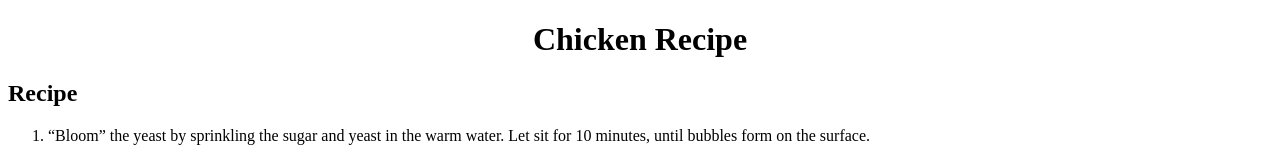
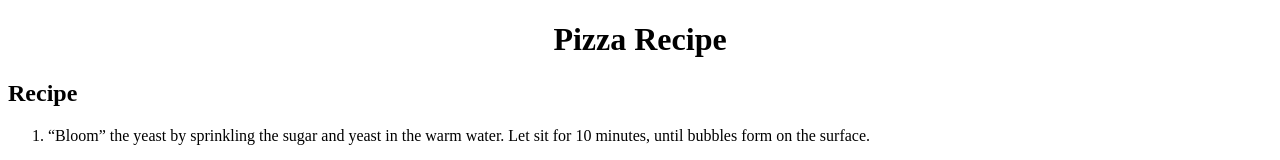
Before and after one commit to DavionKaizen/odin-recipes, a plain HTML site: page pizza.html in a window 1280 px wide. Shown: the top 160 px of the page. Drawn offline with Linux system fonts and the light colour scheme.

Commit message:
Fixed up Pizza

```diff
--- a/pizza.html
+++ b/pizza.html
@@ -7,7 +7,7 @@
     <body>
         <div style="text-align:center;">
             <!--Where the image is going to be-->
-            <h1>Chicken Recipe</h1>
+            <h1>Pizza Recipe</h1>
         </div>
         <div>
             <h2>Recipe</h2>
```
